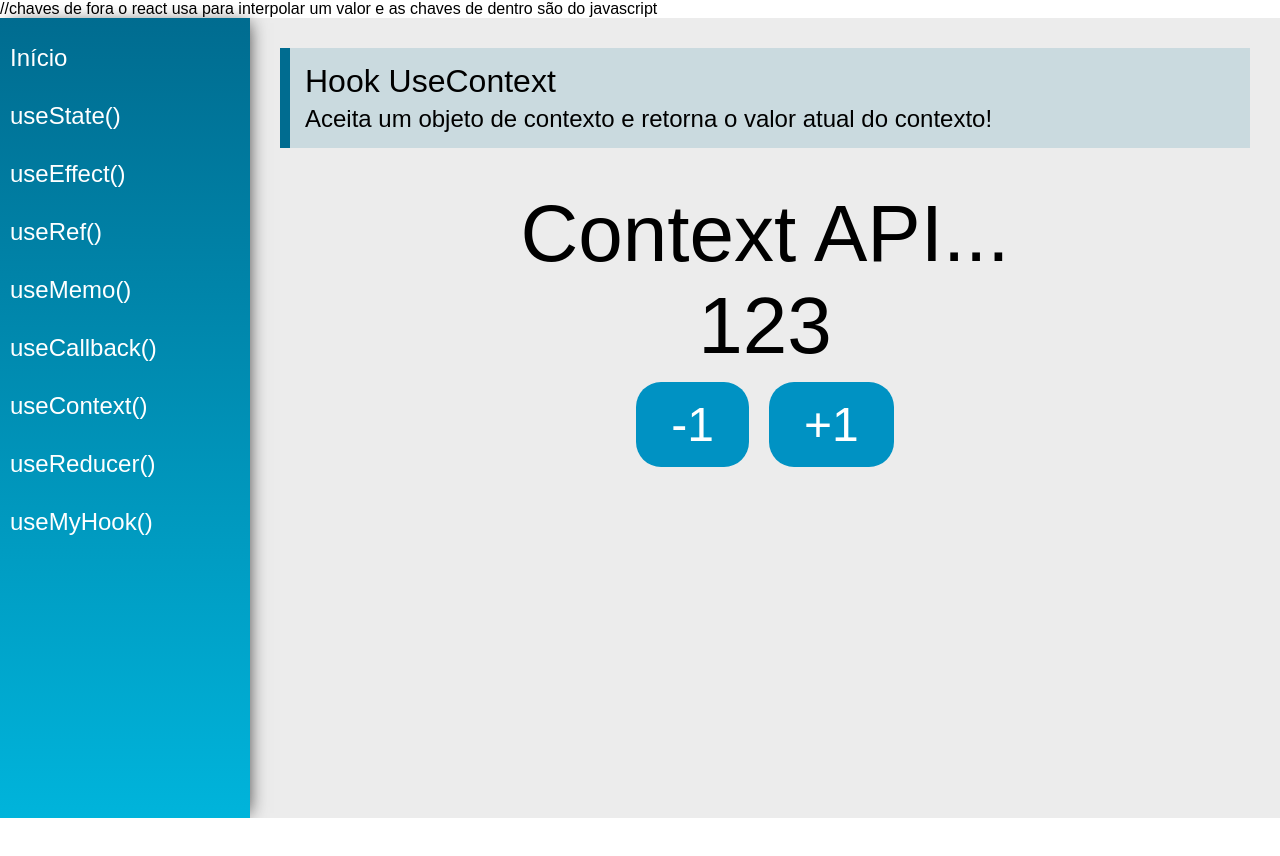
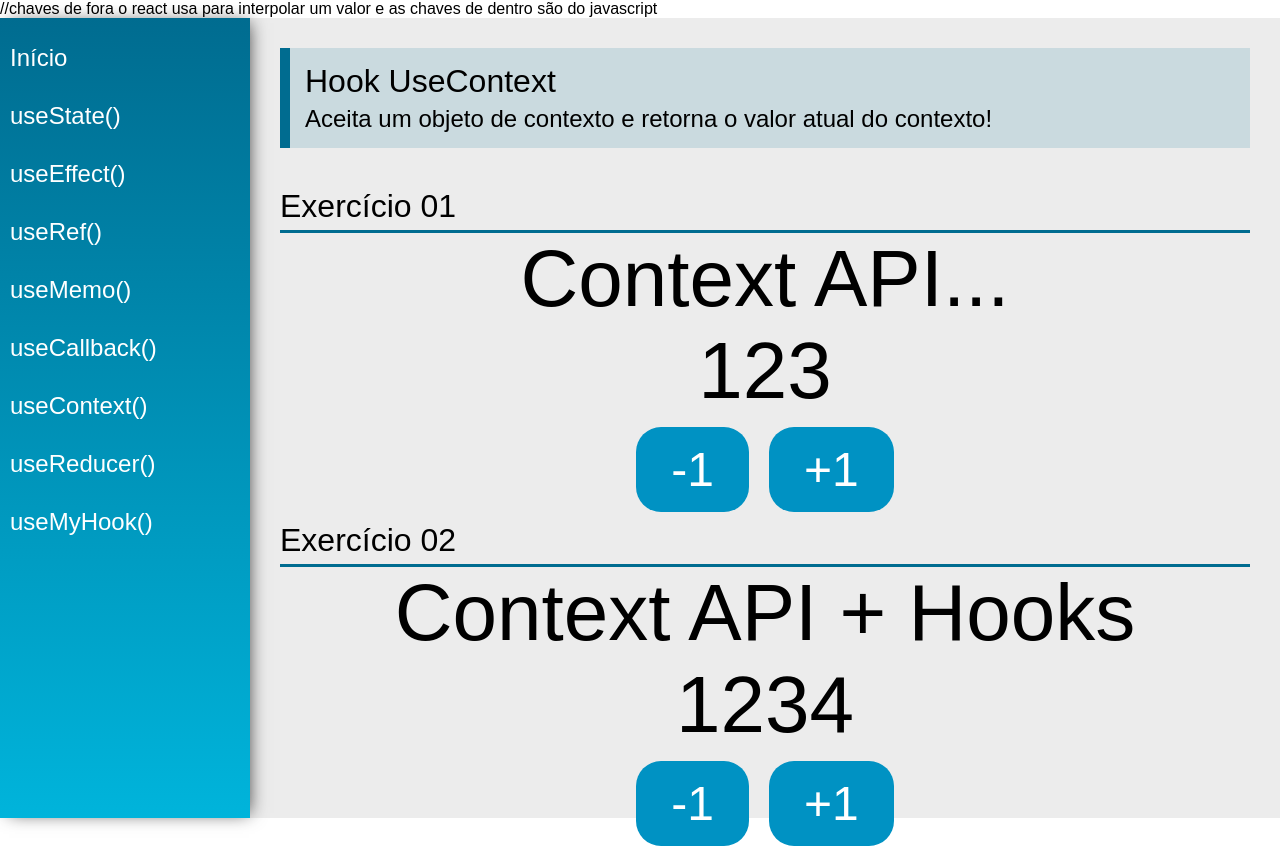
Before and after one commit to Leandro-Hespanhol/learning-hooks, a React (Create React App) app: page /useContext in a window 1280 px wide. Before the commit the page ends 818 px from the top, so only its background shows below. Built offline with nearby package versions, Linux system fonts and the light colour scheme.

Commit message:
useContext e useReducer

```diff
--- /dev/null
+++ b/src/data/Store.jsx
@@ -0,0 +1,34 @@
+import React, { useState } from 'react';
+
+const initialState = {
+  number: 1234,
+  text: 'Context API + Hooks',
+};
+
+export const AppContext = React.createContext(initialState);
+
+const Store = (props) => {
+  const [state, setState] = useState(initialState);
+
+  function updateState(key, value) {
+    setState({
+      ...state, //o spread é usado para separar cada característica do objeto para que o setState possa alterá-las em separado
+      [key]: value,
+    });
+  }
+
+  return (
+    <AppContext.Provider
+      value={{
+        number: state.number,
+        text: state.text,
+        setNumber: (n) => updateState('number', n),
+        setText: (t) => updateState('text', t),
+      }}
+    >
+      {props.children}
+    </AppContext.Provider>
+  );
+};
+
+export default Store;
--- a/src/views/App.jsx
+++ b/src/views/App.jsx
@@ -5,10 +5,12 @@
 import Menu from '../components/layout/Menu';
 import Content from '../components/layout/Content';
 import DataContext, { data } from '../data/DataContext';
+import Store from '../data/Store';
 
 const App = (props) => {
   const [state, setState] = useState(data); // inicializando o estado com o objeto
   return (
+    <Store>
       <DataContext.Provider value={{ state, setState }}>
         //chaves de fora o react usa para interpolar um valor e as chaves de
         dentro são do javascript
@@ -19,6 +21,7 @@
           </Router>
         </div>
       </DataContext.Provider>
+    </Store>
   );
 };
 
--- a/src/views/examples/UseContext.jsx
+++ b/src/views/examples/UseContext.jsx
@@ -1,7 +1,9 @@
-import React, { useContext } from 'react';
+import React, { useContext, useEffect } from 'react';
 import PageTitle from '../../components/layout/PageTitle';
+import SectionTitle from '../../components/layout/SectionTitle';
 
 import DataContext from '../../data/DataContext';
+import { AppContext } from '../../data/Store';
 
 const UseContext = (props) => {
   const { state, setState } = useContext(DataContext);
@@ -13,6 +15,17 @@
     });
   }
 
+  const { number, text, setNumber, setText } = useContext(AppContext);
+
+  useEffect(
+    function () {
+      if (number > 1240) {
+        setText('Eita!!!!');
+      }
+    },
+    [number]
+  );
+
   return (
     <div className="UseContext">
       <PageTitle
@@ -20,6 +33,7 @@
         subtitle="Aceita um objeto de contexto e retorna o valor atual do contexto!"
       />
 
+      <SectionTitle title="Exercício 01" />
       <div className="center">
         <span className="text">{state.text}</span>
         <span className="text">{state.number}</span>
@@ -33,6 +47,20 @@
           </button>
         </div>
       </div>
+
+      <SectionTitle title="Exercício 02" />
+      <div className="center">
+        <span className="text">{text}</span>
+        <span className="text">{number}</span>
+        <div>
+          <button className="btn" onClick={() => setNumber(number - 1)}>
+            -1
+          </button>
+          <button className="btn" onClick={() => setNumber(number + 1)}>
+            +1
+          </button>
+        </div>
+      </div>
     </div>
   );
 };
--- a/src/views/examples/UseReducer.jsx
+++ b/src/views/examples/UseReducer.jsx
@@ -1,15 +1,58 @@
-import React from 'react'
-import PageTitle from '../../components/layout/PageTitle'
+import React, { useReducer } from 'react';
+import PageTitle from '../../components/layout/PageTitle';
+
+const initialState = {
+  cart: [],
+  products: [],
+  user: null,
+  // foco é usar o número sem deixar os outros atrapalharem
+  number: 0,
+};
+//O objetivo da função reducer é pegar o estado atual e para cada ação evoluir o estado alterando algum atributo
+function reducer(state, action) {
+  switch (action.type) {
+    case 'number_add2':
+      return { ...state, number: state.number + 2 };
+    case 'login':
+      return { ...state, user: { name: action.payload } };
+    default:
+      return state;
+  }
+}
 
 const UseReducer = (props) => {
+  const [state, dispatch] = useReducer(reducer, initialState);
   return (
     <div className="UseReducer">
       <PageTitle
         title="Hook UseReducer"
         subtitle="Uma outra forma de ter estado em componentes funcionais!"
       />
+      <div className="center">
+        {state.user ? (
+          <span className="text">{state.user.name}</span>
+        ) : (
+          <span className="text">Sem Usuário</span>
+        )}
+
+        <span className="text">{state.number}</span>
+        <div>
+          <button
+            className="btn"
+            onClick={() => dispatch({ type: 'login', payload: 'Maria' })}
+          >
+            Login
+          </button>
+          <button
+            className="btn"
+            onClick={() => dispatch({ type: 'number_add2' })}
+          >
+            +2
+          </button>
         </div>
-    )
-}
+      </div>
+    </div>
+  );
+};
 
-export default UseReducer
+export default UseReducer;
```
Lines whose indentation alone changed are shown as unchanged.
